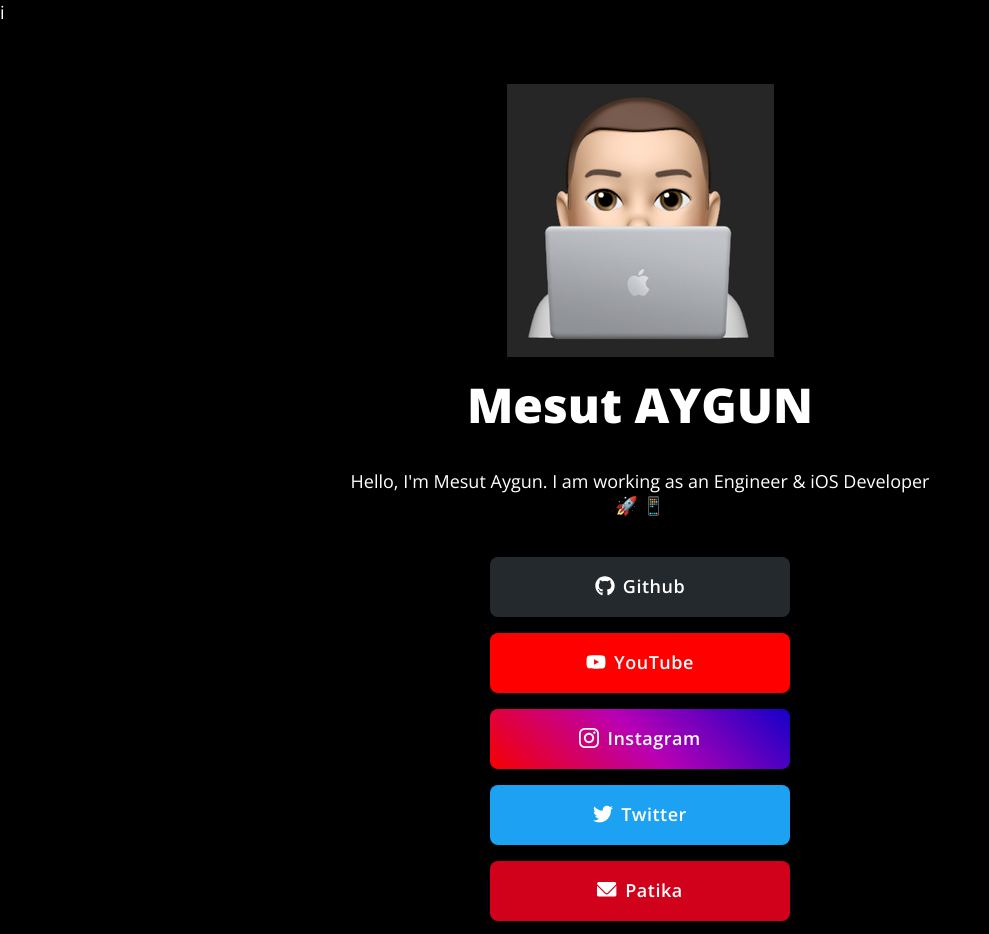
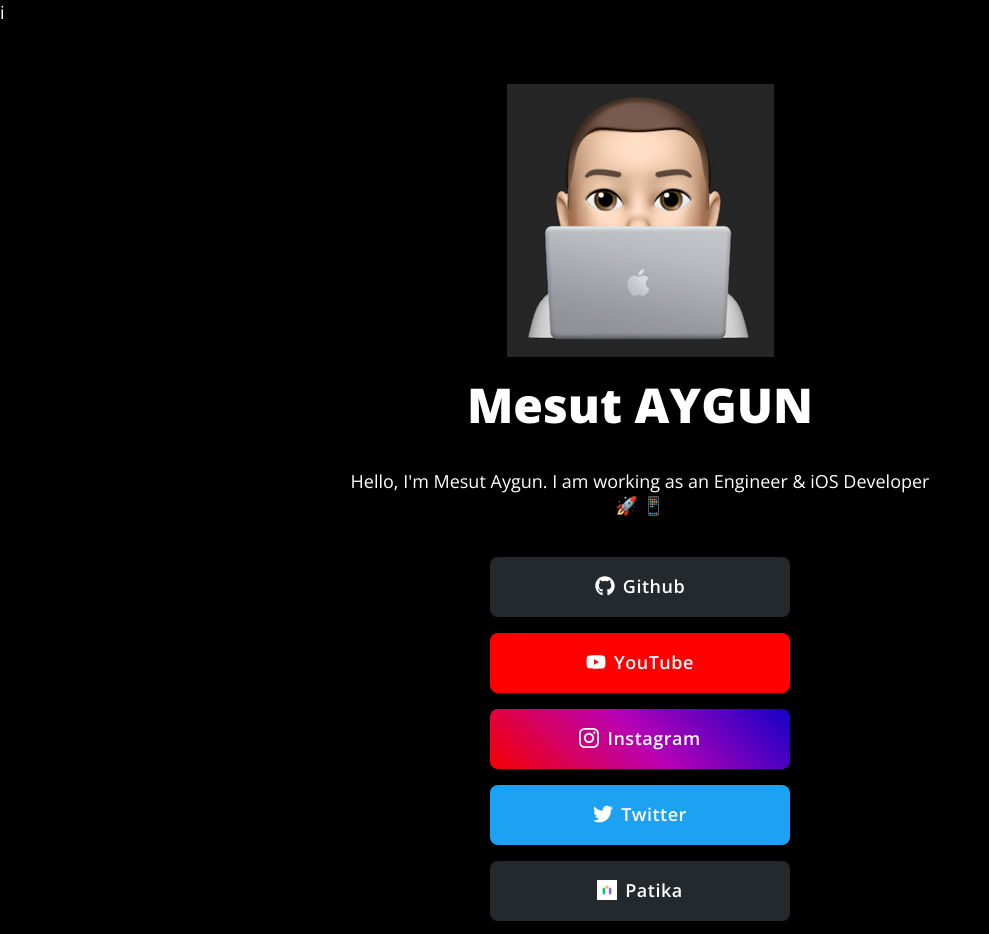
Before and after one commit to mesutAygun1881/mesutAygun1881.github.io, a plain HTML site: page index.html in a window 1280 px wide. Shown: the top 934 px of the page, without its empty margins (0-989 px from the left). Drawn offline with nearby package versions, Linux system fonts and the light colour scheme.

Commit message:
Update index.html

```diff
--- a/index.html
+++ b/index.html
@@ -72,7 +72,7 @@
           <br>
 
         <!-- Twitter -->
-         <a class="button button-email" href="https://app.patika.dev/aygunmesut"><img class="icon" src="icons/envelope.svg">Patika</a>
+         <a class="button button-patika" href="https://app.patika.dev/aygunmesut"><img class="icon" src="icons/patika.png">Patika</a>
          <br>
 
 
```
